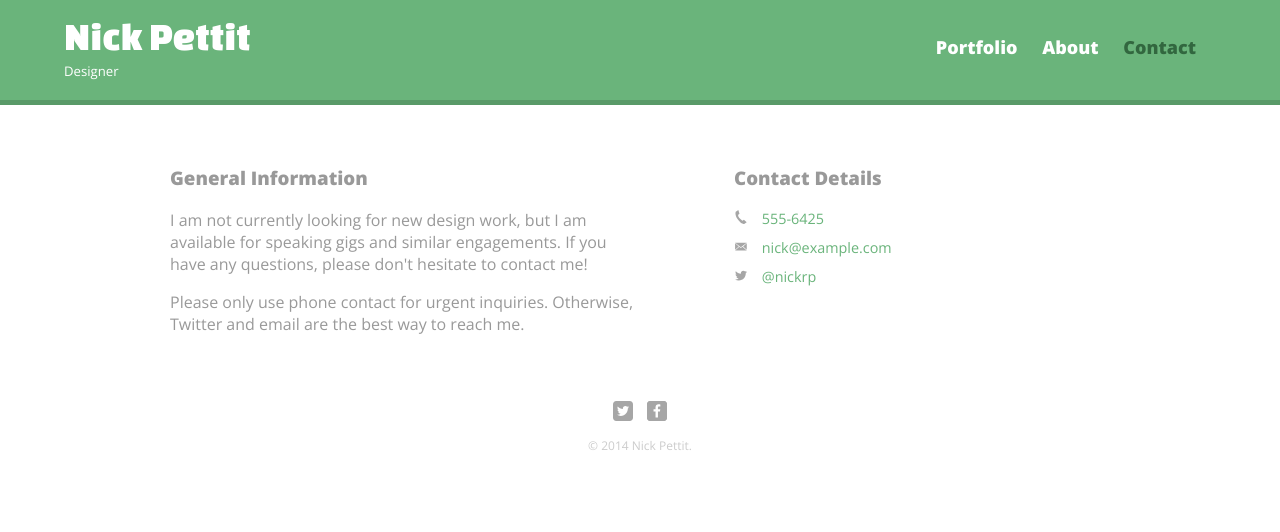
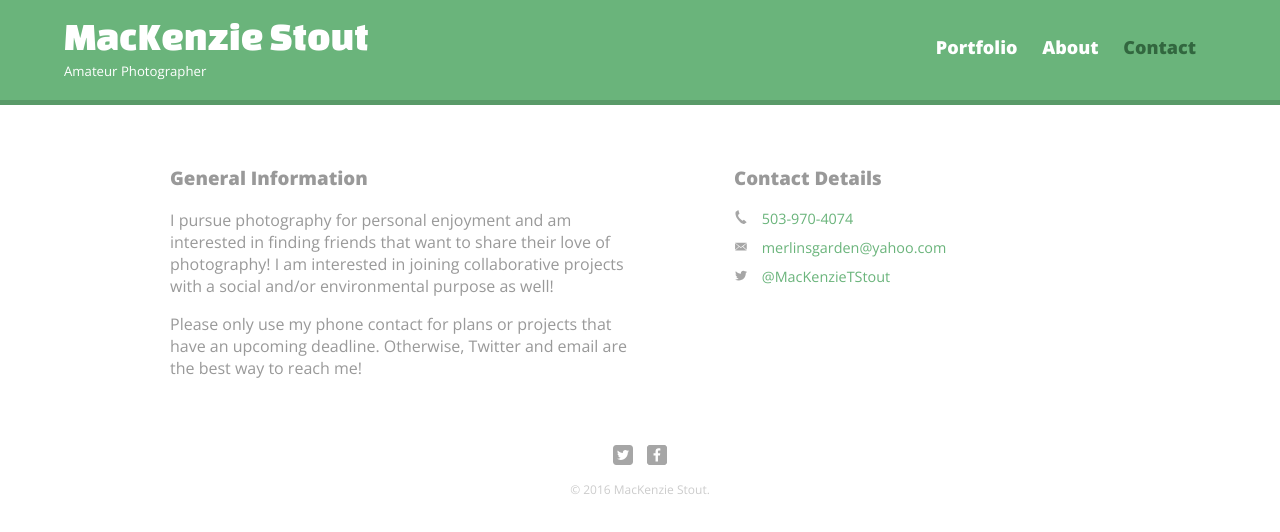
Before and after one commit to MacKenzieStout/front-end-performance-optimization-example, a plain HTML site: page contact.html in a window 1280 px wide. Drawn offline with nearby package versions, Linux system fonts and the light colour scheme.

Commit message:
First Edit
Updated personal information

```diff
--- a/contact.html
+++ b/contact.html
@@ -2,7 +2,7 @@
 <html>
   <head>
     <meta charset="utf-8">
-    <title>Nick Pettit | Designer</title>
+    <title>MacKenzie Stout | Amateur Photographer</title>
     <link href='http://fonts.googleapis.com/css?family=Changa+One|Open+Sans:400,800' rel='stylesheet' type='text/css'>
     <link rel="stylesheet" href="css/all.min.css">
   </head>
@@ -34,8 +34,8 @@
 
     <header>
       <a href="index.html" id="logo">
-        <h1>Nick Pettit</h1>
-        <h2>Designer</h2>
+        <h1>MacKenzie Stout</h1>
+        <h2>Amateur Photographer</h2>
       </a>
       <nav>
         <ul>
@@ -48,8 +48,8 @@
     <div id="wrapper">
       <section id="primary">
         <h3>General Information</h3>
-        <p>I am not currently looking for new design work, but I am available for speaking gigs and similar engagements. If you have any questions, please don't hesitate to contact me!</p>
-        <p>Please only use phone contact for urgent inquiries. Otherwise, Twitter and email are the best way to reach me.</p>
+        <p>I pursue photography for personal enjoyment and am interested in finding friends that want to share their love of photography! I am interested in joining collaborative projects with a social and/or environmental purpose as well!</p>
+        <p>Please only use my phone contact for plans or projects that have an upcoming deadline. Otherwise, Twitter and email are the best way to reach me!</p>
       </section>
       <section id="secondary">
         <h3>Contact Details</h3>
@@ -58,34 +58,34 @@
             <svg>
               <use xlink:href="#phone" />
             </svg>
-            <a href="tel:555-6425">555-6425</a>
+            <a href="tel:503-970-4074">503-970-4074</a>
           </li>
           <li>
             <svg>
               <use xlink:href="#mail" />
             </svg>
-            <a href="mailto:nick@example.com">nick@example.com</a>
+            <a href="mailto:merlinsgarden@yahoo.com">merlinsgarden@yahoo.com</a>
           </li>
           <li>
             <svg>
               <use xlink:href="#twitter" />
             </svg>
-            <a href="http://twitter.com/intent/tweet?screen_name=nickrp">@nickrp</a>
+            <a href="http://twitter.com/intent/tweet?screen_name=MacKenzieTStout">@MacKenzieTStout</a>
           </li>
         </ul>
       </section>
       <footer>
-        <a href="http://twitter.com/nickrp">
+        <a href="http://twitter.com/mackenziestout">
           <svg class="social-icon">
             <use xlink:href="#twitter-wrap" />
           </svg>
         </a>
-        <a href="http://facebook.com/nickpettit">
+        <a href="http://www.facebook.com/mackenzie.stout">
           <svg class="social-icon">
             <use xlink:href="#facebook-wrap" />
           </svg>
         </a>
-        <p>&copy; 2014 Nick Pettit.</p>
+        <p>&copy; 2016 MacKenzie Stout.</p>
       </footer>
     </div>
   </body>
```
Also changed, not shown: about.html (+8 -8 lines), index.html (+6 -6 lines).
